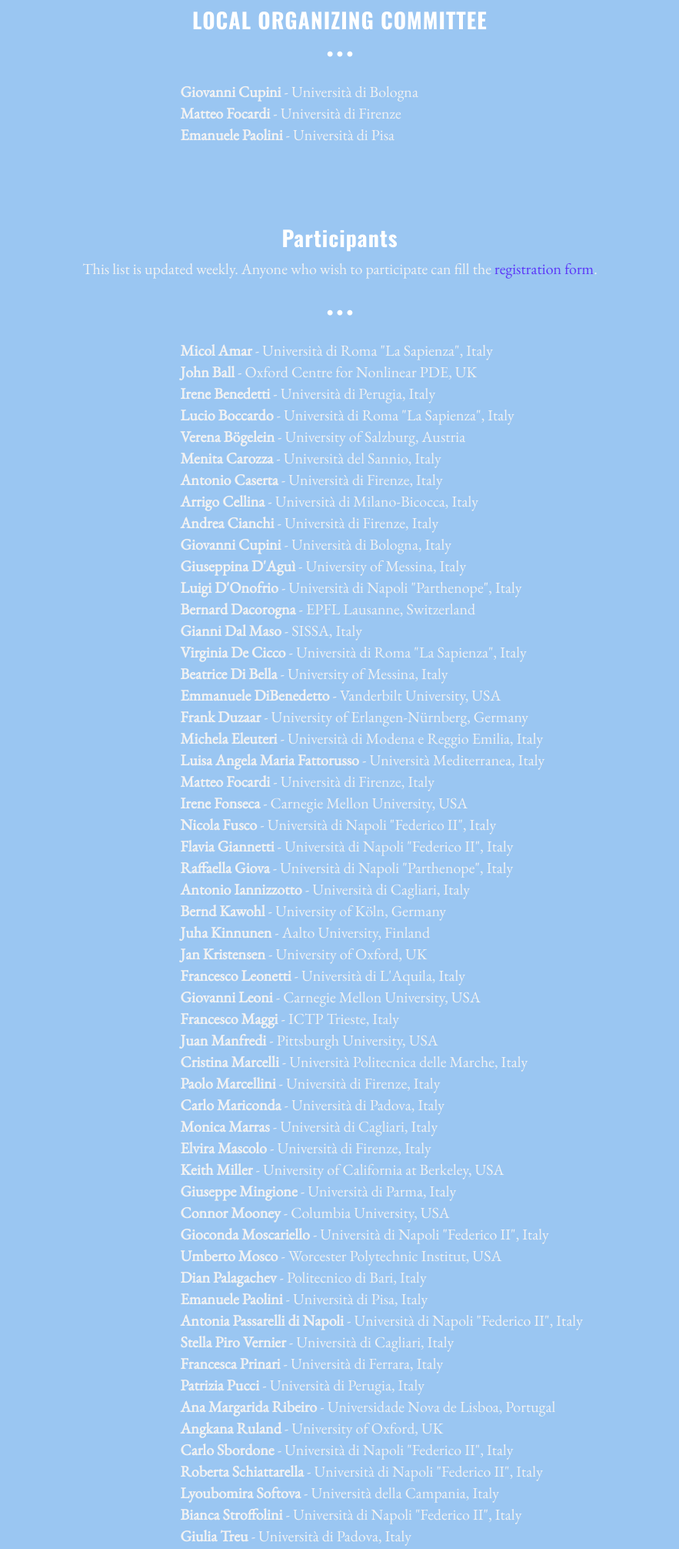
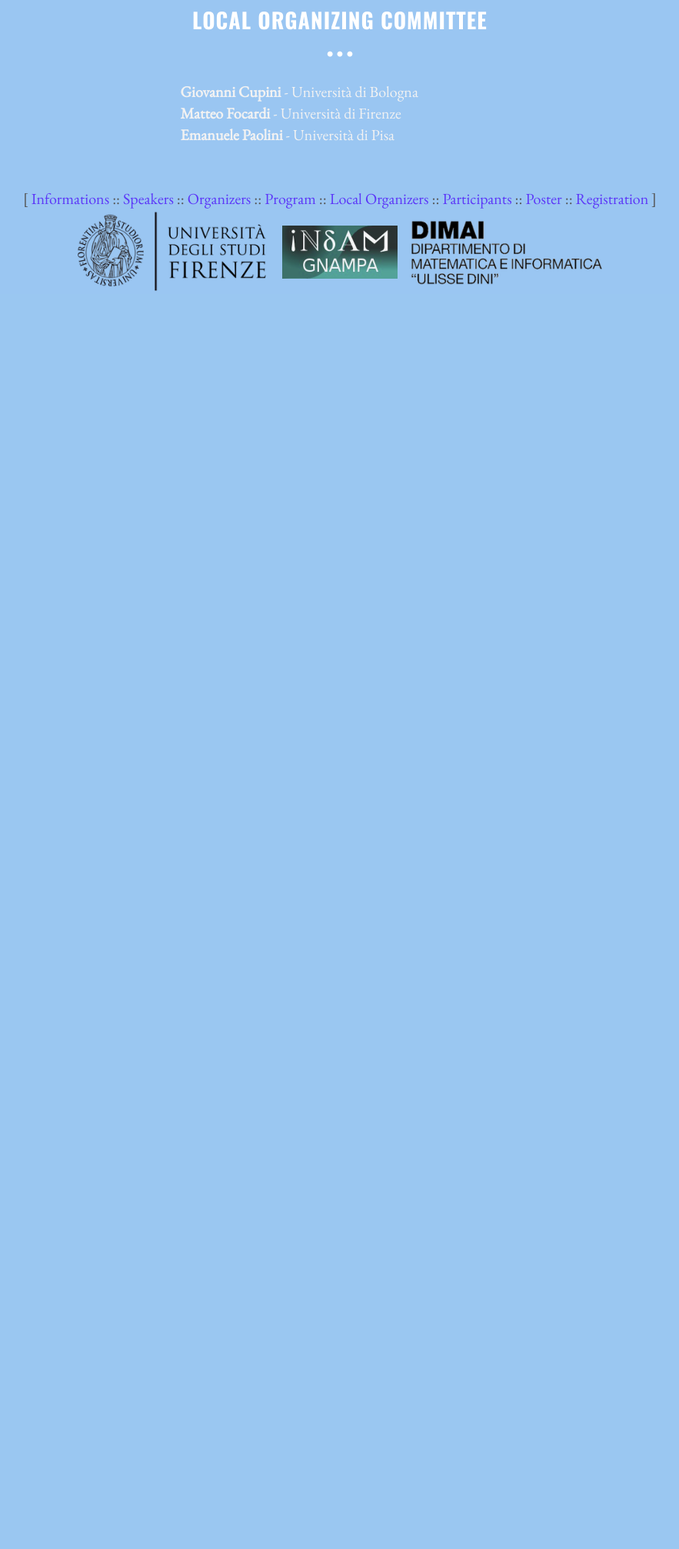
Before and after one commit to paolini/cdvedp, a PHP site: page /eventi/2017/index.html in a window 1280 px wide. Shown: the part 2921-4933 px from the top of the page at 77% size, without its empty margins (198-1081 px from the left). After the commit the page ends 3299 px from the top, so only its background shows below. Run offline with PHP 8.4, Linux system fonts and the light colour scheme; some libraries are stand-ins or nearby versions.

Commit message:
automatizzati template

```diff
--- a/eventi/2017/assets/css/main.css
+++ b/eventi/2017/assets/css/main.css
@@ -6,6 +6,11 @@
  * Version: 1.0
  * URL: http://blacktie.co
  */
+
+.bottom_menu {
+    text-align: center;
+    font-size: 20px;
+}
 
 div.logo {
     text-align: center;
@@ -97,7 +102,6 @@ a:after {
 	text-align:center;
 	background-attachment: relative;
 	background-position: center top;
-	min-height: 700px;
 	width: 100%;
 
     -webkit-background-size: 100%;
@@ -109,6 +113,14 @@ a:after {
     -moz-background-size: cover;
     -o-background-size: cover;
     background-size: cover;
+}
+
+.mainpage {
+	min-height: 700px;
+}
+
+.contrast {
+    background-color:rgba(0, 0, 0, 0.2);
 }
 
 #headerwrap h1 {
--- a/eventi/2017/index.html
+++ b/eventi/2017/index.html
@@ -39,12 +39,12 @@
       <div class="menu-wrap">
 	<h1 class="logo"><a href="index.html#home">Home</a></h1>
 	<i class="icon-remove menu-close"></i>
-	<a href="#info" class="smoothScroll">Informations</a>
-	<a href="#speakers" class="smoothScroll">Speakers</a>
-	<a href="#organizers" class="smoothScroll">Organizers</a>
-	<a href="#program" class="smoothScroll">Program</a>
-	<a href="#local" class="smoothScroll">Local Organizers</a>
-	<a href="#participants" class="smoothScroll">Participants</a>
+	<a href="index.html#info" class="smoothScroll">Informations</a>
+	<a href="index.html#speakers" class="smoothScroll">Speakers</a>
+	<a href="index.html#organizers" class="smoothScroll">Organizers</a>
+	<a href="index.html#program" class="smoothScroll">Program</a>
+	<a href="index.html#local" class="smoothScroll">Local Organizers</a>
+	<a href="participants.html#participants" class="smoothScroll">Participants</a>
 	<a href="poster.pdf" class="smoothScroll">Poster</a>
 	<a href="https://goo.gl/forms/7jKQmKpVZLxyV8Hg2">Registration</a>
       </div>
@@ -54,9 +54,11 @@
     </nav>
 
 
-	<!-- ========== HEADER SECTION ========== -->
+
+
+		<!-- ========== HEADER SECTION ========== -->
 	<section id="home" name="home"></section>
-	<div id="headerwrap">
+	<div id="headerwrap" class="mainpage">
 	  <div class="container">
 	    <br>
 	    <div class="row">
@@ -222,86 +224,27 @@
 		</div>
 
 
-		<!-- ========== PARTICIPANTS SECTION ========== -->
-		<section id="participants" name="participants"></section>
-		<div class="container">
-		  <div class="row">
-		    <h3>Participants</h3>
-		    <p class="centered">This list is updated weekly. Anyone who wish to participate can fill the <a href="https://goo.gl/forms/7jKQmKpVZLxyV8Hg2">registration form</a>.
-		    <p class="centered"><i class="icon icon-circle"></i><i class="icon icon-circle"></i><i class="icon icon-circle"></i></p>
-		    <div class="col-lg-6 col-lg-offset-3">
-		      <p class="wider">
 
-
-<b>Micol Amar</b> - Università di Roma "La Sapienza", Italy<br />
-<b>John Ball</b> - Oxford Centre for Nonlinear PDE, UK<br />
-<b>Irene Benedetti</b> - Università di Perugia, Italy<br />
-<b>Lucio Boccardo</b> - Università di Roma "La Sapienza", Italy<br />
-<b>Verena Bögelein</b> - University of Salzburg, Austria<br />
-<b>Menita Carozza</b> - Università del Sannio, Italy<br />
-<b>Antonio Caserta </b> - Università di Firenze, Italy<br />
-<b>Arrigo Cellina</b> - Università di Milano-Bicocca, Italy<br />
-<b>Andrea Cianchi</b> - Università di Firenze, Italy<br />
-<b>Giovanni Cupini</b> - Università di Bologna, Italy<br />
-<b>Giuseppina D'Aguì</b> - University of Messina, Italy<br />
-<b>Luigi D'Onofrio</b> - Università di Napoli "Parthenope", Italy<br />
-<b>Bernard Dacorogna</b> - EPFL Lausanne, Switzerland<br />
-<b>Gianni Dal Maso</b> - SISSA, Italy<br />
-<b>Virginia De Cicco</b> - Università di Roma "La Sapienza", Italy<br />
-<b>Beatrice Di Bella</b> - University of Messina, Italy<br />
-<b>Emmanuele DiBenedetto</b> - Vanderbilt University, USA<br />
-<b>Frank Duzaar</b> - University of Erlangen-Nürnberg, Germany<br />
-<b>Michela Eleuteri</b> - Università di Modena e Reggio Emilia, Italy<br />
-<b>Luisa Angela Maria Fattorusso</b> - Università Mediterranea, Italy<br />
-<b>Matteo Focardi</b> - Università di Firenze, Italy<br />
-<b>Irene Fonseca</b> - Carnegie Mellon University, USA<br />
-<b>Nicola Fusco</b> - Università di Napoli "Federico II", Italy<br />
-<b>Flavia  Giannetti </b> - Università di Napoli "Federico II", Italy<br />
-<b>Raffaella Giova</b> - Università di Napoli "Parthenope", Italy<br />
-<b>Antonio Iannizzotto</b> - Università di Cagliari, Italy<br />
-<b>Bernd Kawohl</b> - University of Köln, Germany<br />
-<b>Juha Kinnunen</b> - Aalto University, Finland<br />
-<b>Jan Kristensen</b> - University of Oxford, UK<br />
-<b>Francesco Leonetti</b> - Università di L'Aquila, Italy<br />
-<b>Giovanni Leoni</b> - Carnegie Mellon University, USA<br />
-<b>Francesco Maggi</b> - ICTP Trieste, Italy<br />
-<b>Juan Manfredi</b> - Pittsburgh University, USA<br />
-<b>Cristina Marcelli</b> - Università Politecnica delle Marche, Italy<br />
-<b>Paolo Marcellini</b> - Università di Firenze, Italy<br />
-<b>Carlo Mariconda</b> - Università di Padova, Italy<br />
-<b>Monica Marras</b> - Università di Cagliari, Italy<br />
-<b>Elvira Mascolo</b> - Università di Firenze, Italy<br />
-<b>Keith Miller</b> - University of California at Berkeley, USA<br />
-<b>Giuseppe Mingione</b> - Università di Parma, Italy<br />
-<b>Connor Mooney</b> - Columbia University, USA<br />
-<b>Gioconda Moscariello</b> - Università di Napoli "Federico II", Italy<br />
-<b>Umberto Mosco</b> - Worcester Polytechnic Institut, USA<br />
-<b>Dian Palagachev</b> - Politecnico di Bari, Italy<br />
-<b>Emanuele Paolini</b> - Università di Pisa, Italy<br />
-<b>Antonia Passarelli di Napoli</b> - Università di Napoli "Federico II", Italy<br />
-<b>Stella Piro Vernier</b> - Università di Cagliari, Italy<br />
-<b>Francesca Prinari</b> - Università di Ferrara, Italy<br />
-<b>Patrizia Pucci</b> - Università di Perugia, Italy<br />
-<b>Ana Margarida Ribeiro</b> - Universidade Nova de Lisboa, Portugal<br />
-<b>Angkana Ruland</b> - University of Oxford, UK<br />
-<b>Carlo Sbordone</b> - Università di Napoli "Federico II", Italy<br />
-<b>Roberta Schiattarella</b> - Università di Napoli "Federico II", Italy<br />
-<b>Lyoubomira Softova</b> - Università della Campania, Italy<br />
-<b>Bianca Stroffolini</b> - Università di Napoli "Federico II", Italy<br />
-<b>Giulia Treu</b> - Università di Padova, Italy<br />
-<b>Vincenzo Vespri</b> - Università di Firenze, Italy<br />
-<b>Giuseppe Viglialoro</b> - University of Cagliari, Italy<br />
-<b>Gianluca Vinti</b> - Università di Perugia, Italy<br />
-<b>Maria Agostina Vivaldi</b> - Università di Roma "La Sapienza", Italy<br />
-<b>Elvira Zappale</b> - Università di Salerno, Italy<br />
-<b>Gabriella Zecca</b> - Università di Napoli "Federico II", Italy<br />
-		      </p>
-		    </div>
-		  </div>
-		</div>
-
-
-	    <div class="logo">
+    <div class="bottom_menu">
+      [
+      <a href="index.html#info" class="smoothScroll">Informations</a>
+      ::
+      <a href="index.html#speakers" class="smoothScroll">Speakers</a>
+      ::
+      <a href="index.html#organizers" class="smoothScroll">Organizers</a>
+      ::
+      <a href="index.html#program" class="smoothScroll">Program</a>
+      ::
+      <a href="index.html#local" class="smoothScroll">Local Organizers</a>
+      ::
+      <a href="participants.html#participants" class="smoothScroll">Participants</a>
+      ::
+      <a href="poster.pdf" class="smoothScroll">Poster</a>
+      ::
+      <a href="https://goo.gl/forms/7jKQmKpVZLxyV8Hg2">Registration</a>
+      ]
+    </div>
+	<div class="logo">
 	      <img id="logo_unifi" width="250" src="assets/img/logo-unifi-2-small.png">&nbsp;&nbsp;&nbsp;&nbsp;
 	      <img id="logo_indam" width="150" src="assets/img/logoINDAM-small.png">&nbsp;&nbsp;&nbsp;&nbsp;
 	      <img id="logo_dimai" width="250" src="assets/img/DIMAI-small.png">
```
Also changed, not shown: eventi/2017/participants.html (added, +183 -0 lines), 2 other files.
